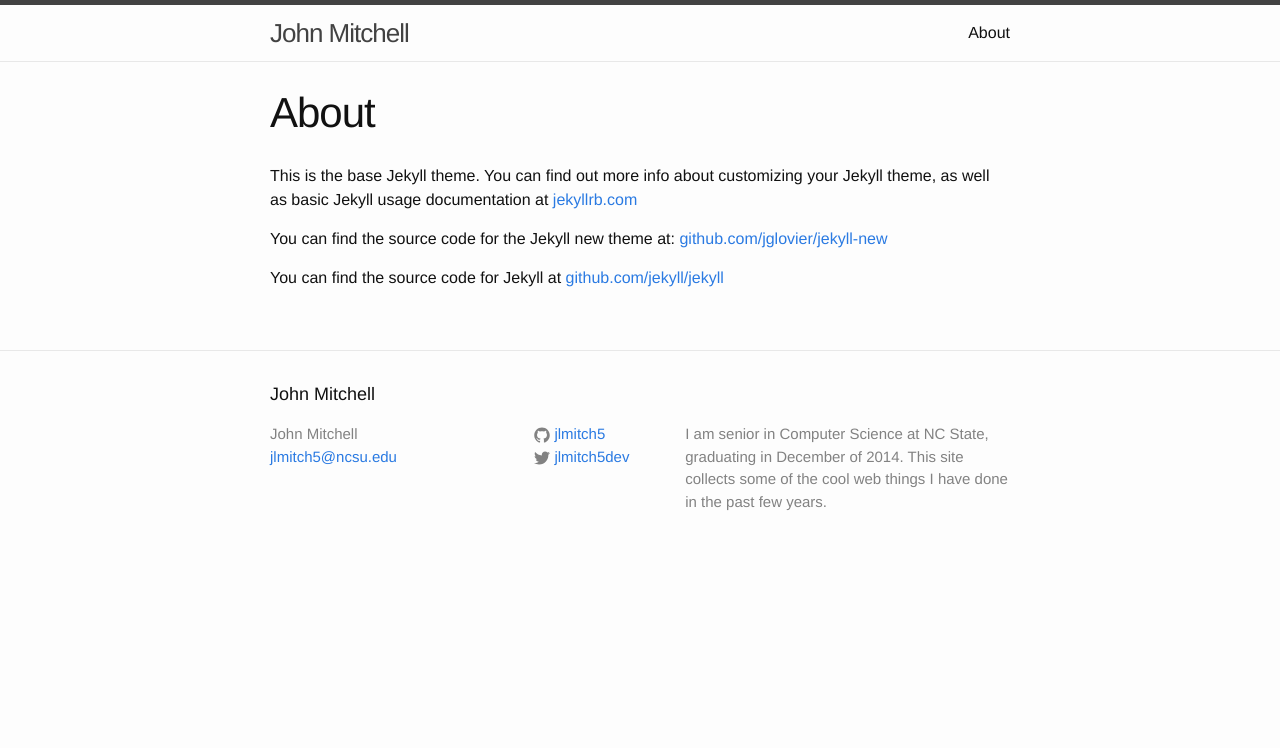
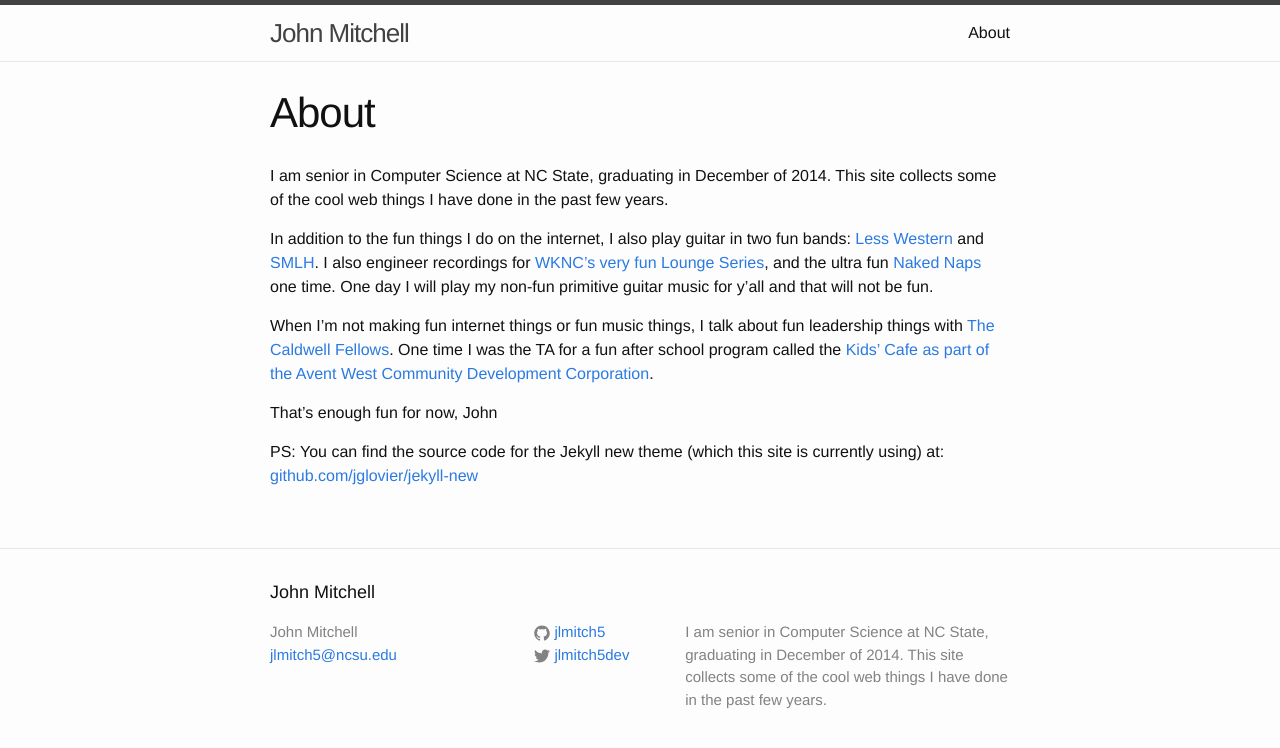
Before and after one commit to jlmitch5/jlmitch5.github.io, a Jekyll site: the page built from about.md, in a window 1280 px wide. Shown: the top 748 px of the page. Built offline with Jekyll 4.4.1, drawn with Linux system fonts in a browser that asks for light colours.

Commit message:
Made the about page more fun

```diff
--- a/about.md
+++ b/about.md
@@ -4,8 +4,13 @@ title: About
 permalink: /about/
 ---
 
-This is the base Jekyll theme. You can find out more info about customizing your Jekyll theme, as well as basic Jekyll usage documentation at [jekyllrb.com](http://jekyllrb.com/)
+I am senior in Computer Science at NC State, graduating in December of 2014.  This site collects some of the cool web things I have done in the past few years.
 
-You can find the source code for the Jekyll new theme at: [github.com/jglovier/jekyll-new](https://github.com/jglovier/jekyll-new)
+In addition to the fun things I do on the internet, I also play guitar in two fun bands: [Less Western](http://lesswestern.bandcamp.com/) and [SMLH](http://smlh.bandcamp.com/).  I also engineer recordings for [WKNC's very fun Lounge Series](https://www.youtube.com/channel/UCO38eRQjqOBURmdsUp4dFwg), and the ultra fun [Naked Naps](http://nakednaps.bandcamp.com/) one time.  One day I will play my non-fun primitive guitar music for y'all and that will not be fun.
 
-You can find the source code for Jekyll at [github.com/jekyll/jekyll](https://github.com/jekyll/jekyll)
+When I'm not making fun internet things or fun music things, I talk about fun leadership things with [The Caldwell Fellows](http://caldwellfellows.ncsu.edu/).  One time I was the TA for a fun after school program called the [Kids' Cafe as part of the Avent West Community Development Corporation](http://www.aventwest.com/).
+
+That's enough fun for now,
+John
+
+PS: You can find the source code for the Jekyll new theme (which this site is currently using) at: [github.com/jglovier/jekyll-new](https://github.com/jglovier/jekyll-new)
```
